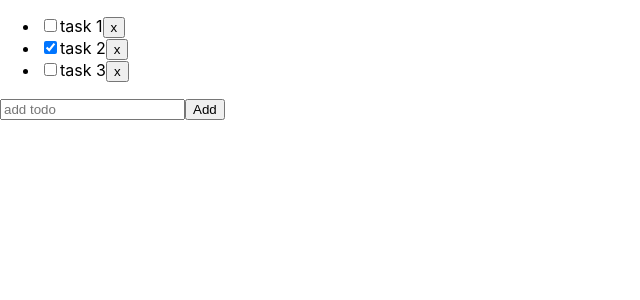
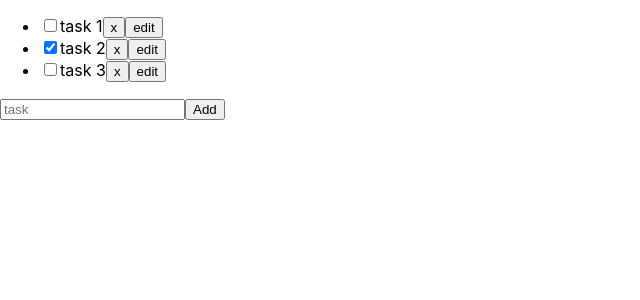
Before and after one commit to Celdama/redux-todo-app, a React (Create React App) app: page / in a window 1280 px wide. Shown: the top 300 px of the page, without its empty margins (0-640 px from the left). Built offline with nearby package versions, Linux system fonts and the light colour scheme.

Commit message:
src: create edit todo action

```diff
--- a/src/Components/AddTodoForm/index.js
+++ b/src/Components/AddTodoForm/index.js
@@ -5,7 +5,6 @@ const AddTodoForm = ({ addTodo }) => {
 
   const handleAddTodo = (e) => {
     e.preventDefault();
-    console.log(inputEl.current.value);
     addTodo(inputEl.current.value);
     inputEl.current.value = '';
     inputEl.current.focus();
@@ -13,7 +12,7 @@ const AddTodoForm = ({ addTodo }) => {
 
   return (
     <form onSubmit={handleAddTodo}>
-      <input type='text' placeholder='add todo' id='' ref={inputEl} />
+      <input type='text' placeholder='task' ref={inputEl} />
       <button>Add</button>
     </form>
   );
--- a/src/Components/TodoItem/index.js
+++ b/src/Components/TodoItem/index.js
@@ -1,6 +1,25 @@
-import React from 'react';
+import React, { useState } from 'react';
 
-const TodoItem = ({ todo, onToggle, handleDeleteTodo }) => {
+const TodoItem = ({ todo, onToggle, handleDeleteTodo, handleEditTodo }) => {
+  const [editing, setEditing] = useState(false);
+  const [newTitle, setNewTitle] = useState('');
+
+  const editTodo = (todo) => {
+    setEditing(true);
+    setNewTitle(todo.title);
+  };
+
+  const handleNewTodoTitle = (e) => {
+    e.preventDefault();
+    setNewTitle(e.target.value);
+  };
+
+  const saveNewTodo = (todo) => {
+    handleEditTodo(todo, newTitle);
+    setEditing(false);
+    setNewTitle('');
+  };
+
   return (
     <li>
       <input
@@ -8,8 +27,22 @@ const TodoItem = ({ todo, onToggle, handleDeleteTodo }) => {
         checked={todo.completed}
         onChange={() => onToggle(todo)}
       />
-      <label htmlFor=''>{todo.title}</label>
+      {editing ? (
+        <input
+          type='text'
+          value={newTitle}
+          // ref={input}
+          onChange={handleNewTodoTitle}
+        />
+      ) : (
+        <label htmlFor=''>{todo.title}</label>
+      )}
       <button onClick={() => handleDeleteTodo(todo)}>x</button>
+      {editing ? (
+        <button onClick={(e) => saveNewTodo(todo, e)}>save</button>
+      ) : (
+        <button onClick={() => editTodo(todo)}>edit</button>
+      )}
     </li>
   );
 };
--- a/src/Components/TodoList/index.js
+++ b/src/Components/TodoList/index.js
@@ -6,10 +6,16 @@ import { todosSelector } from '../../Store/selectors/todosSelector';
 import {
   addTodoAction,
   deleteTodoAction,
+  editTodoAction,
   toggleTodoAction,
 } from '../../Store/actions/todosActions';
 
-export const TodoList = ({ todos, onToggle, handleDeleteTodo }) => {
+export const TodoList = ({
+  todos,
+  onToggle,
+  handleDeleteTodo,
+  handleEditTodo,
+}) => {
   return (
     <ul>
       {todos.map((todo) => {
@@ -19,6 +25,7 @@ export const TodoList = ({ todos, onToggle, handleDeleteTodo }) => {
             onToggle={onToggle}
             handleDeleteTodo={handleDeleteTodo}
             key={todo.id}
+            handleEditTodo={handleEditTodo}
           />
         );
       })}
@@ -51,12 +58,20 @@ export const TodoListStore = () => {
     [dispatch]
   );
 
+  const handleEditTodo = useCallback(
+    (todo, newTitle) => {
+      dispatch(editTodoAction(todo, newTitle));
+    },
+    [dispatch]
+  );
+
   return (
     <>
       <TodoList
         todos={todos}
         onToggle={onToggle}
         handleDeleteTodo={handleDeleteTodo}
+        handleEditTodo={handleEditTodo}
       />
       <AddTodoForm addTodo={addTodo} />
     </>
--- a/src/Store/actions/todosActions.js
+++ b/src/Store/actions/todosActions.js
@@ -2,6 +2,7 @@ import {
   ADD_TODO_ACTION,
   UPDATE_TODO_ACTION,
   DELETE_TODO_ACTION,
+  EDIT_TODO_ACTION,
 } from '../reducers/todosReducer';
 
 export const addTodoAction = (title) => ({
@@ -18,3 +19,8 @@ export const deleteTodoAction = (todo) => ({
   type: DELETE_TODO_ACTION,
   payload: todo,
 });
+
+export const editTodoAction = (todo, newTitle) => ({
+  type: EDIT_TODO_ACTION,
+  payload: { ...todo, title: newTitle },
+});
--- a/src/Store/reducers/todosReducer.js
+++ b/src/Store/reducers/todosReducer.js
@@ -21,6 +21,7 @@ const initialState = [
 export const ADD_TODO_ACTION = 'ADD_TODO_ACTION';
 export const UPDATE_TODO_ACTION = 'UPDATE_TODO_ACTION';
 export const DELETE_TODO_ACTION = 'DELETE_TODO_ACTION';
+export const EDIT_TODO_ACTION = 'EDIT_TODO_ACTION';
 
 export const todosReducer = (state = initialState, action) => {
   switch (action.type) {
@@ -36,6 +37,13 @@ export const todosReducer = (state = initialState, action) => {
       });
     case DELETE_TODO_ACTION:
       return state.filter((todo) => todo.id !== action.payload.id);
+    case EDIT_TODO_ACTION:
+      return state.map((todo) => {
+        if (todo.id === action.payload.id) {
+          return { ...todo, ...action.payload };
+        }
+        return todo;
+      });
     default:
       return state;
   }
```
